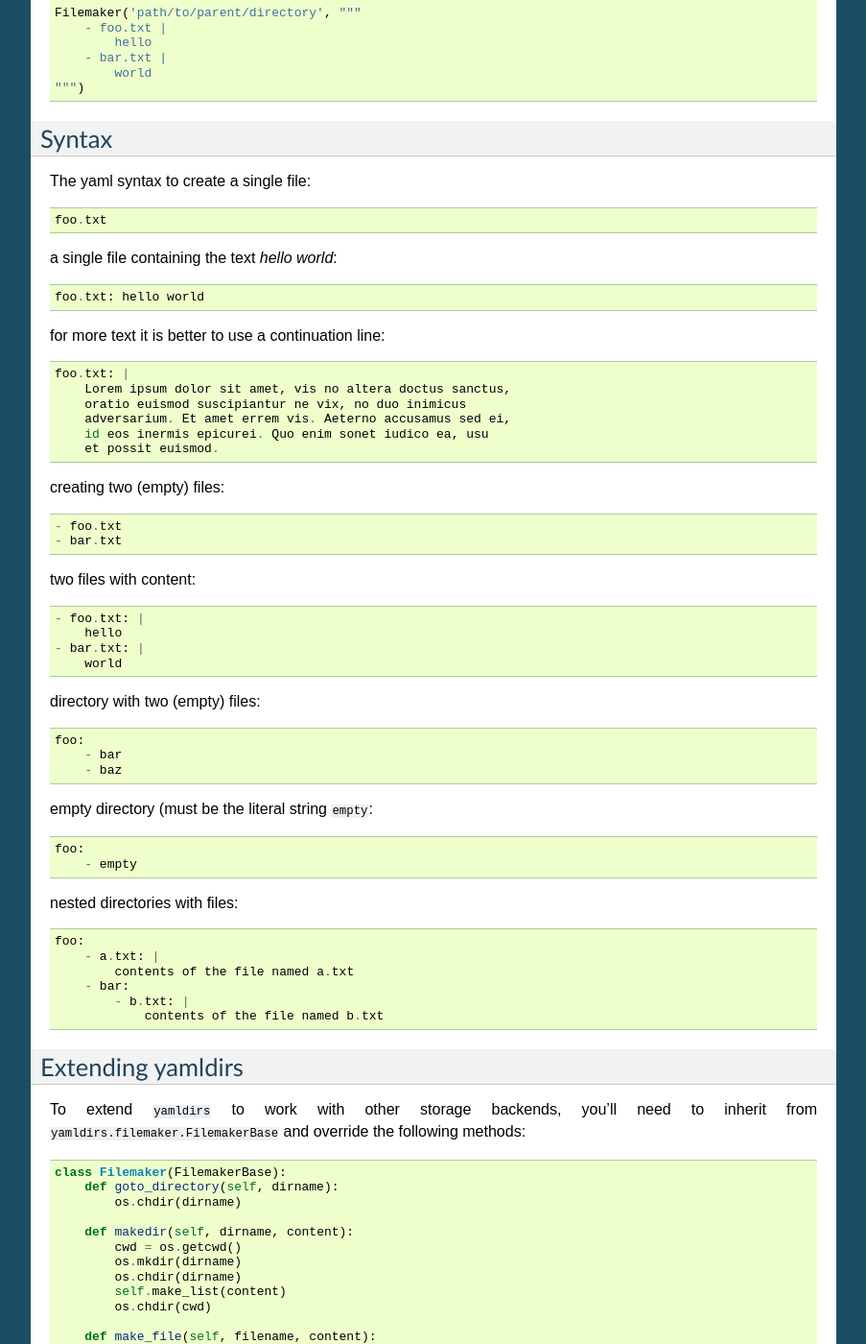
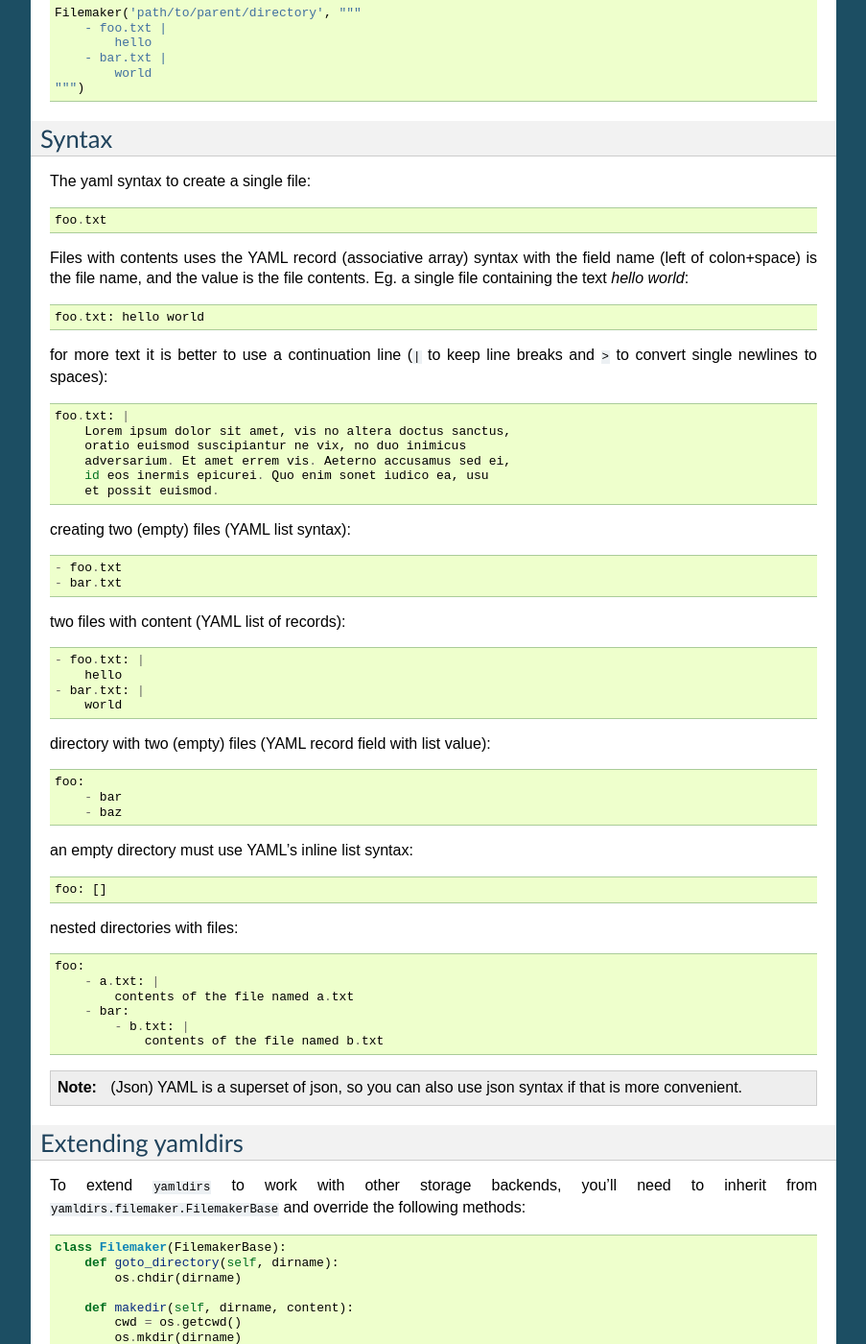
Before and after one commit to datakortet/yamldirs, a Sphinx documentation site: the page built from docs/index.rst, in a window 1280 px wide and 1400 px high, scrolled down 859 px. Shown: the whole window at 96% size, without its empty margins (198-1101 px from the left). Built offline with Sphinx 7.4.7, drawn with Linux system fonts in a browser that asks for light colours; some of the changed text lies outside the part shown.

Commit message:
Update documentaton of empty directories.  Deprecate old specification syntax for empty directories.

```diff
--- a/README.rst
+++ b/README.rst
@@ -39,7 +39,7 @@ The most common usage scenario for testing will typically look like this::
         with create_files(files) as workdir:
             # workdir is now created inside the os's temp folder, containing
             # 4 files, of which two are empty and two contain import
-            # statements.
+            # statements. Current directory is workdir.
 
         # `workdir` is automatically removed after the with statement.
 
@@ -69,12 +69,14 @@ The yaml syntax to create a single file::
 
     foo.txt
 
-
-a single file containing the text `hello world`::
+Files with contents uses the YAML record (associative array) syntax with the
+field name (left of colon+space) is the file name, and the value is the file
+contents. Eg. a single file containing the text `hello world`::
 
     foo.txt: hello world
 
-for more text it is better to use a continuation line::
+for more text it is better to use a continuation line (``|`` to keep line
+breaks and ``>`` to convert single newlines to spaces)::
 
     foo.txt: |
         Lorem ipsum dolor sit amet, vis no altera doctus sanctus,
@@ -83,13 +85,13 @@ for more text it is better to use a continuation line::
         id eos inermis epicurei. Quo enim sonet iudico ea, usu
         et possit euismod.
 
-creating two (empty) files::
+creating two (empty) files (YAML list syntax)::
 
     - foo.txt
     - bar.txt
 
 
-two files with content::
+two files with content (YAML list of records)::
 
     - foo.txt: |
         hello
@@ -97,17 +99,16 @@ two files with content::
         world
 
 
-directory with two (empty) files::
+directory with two (empty) files (YAML record field with list value)::
 
     foo:
         - bar
         - baz
 
 
-empty directory (must be the literal string ``empty``::
+an empty directory must use YAML's inline list syntax::
 
-    foo:
-        - empty
+    foo: []
 
 
 nested directories with files::
@@ -118,6 +119,11 @@ nested directories with files::
         - bar:
             - b.txt: |
                 contents of the file named b.txt
+
+
+.. note:: (Json)
+   YAML is a superset of json, so you can also use json syntax if that is more
+   convenient.
 
 
 Extending yamldirs
--- a/docs/conf.py
+++ b/docs/conf.py
@@ -48,9 +48,9 @@ copyright = u'2016 Bjorn Pettersen'
 # built documents.
 #
 # The short X.Y version.
-version = '1.0.4'
+version = '1.0.5'
 # The full version, including alpha/beta/rc tags.
-release = '1.0.4'
+release = '1.0.5'
 
 # The language for content autogenerated by Sphinx. Refer to documentation
 # for a list of supported languages.
--- a/docs/index.rst
+++ b/docs/index.rst
@@ -1,7 +1,3 @@
-.. yamldirs documentation master file, created by
-   sphinx-quickstart on Thu Feb 13 18:59:19 2014.
-   You can adapt this file completely to your liking, but it should at least
-   contain the root `toctree` directive.
 
 
 .. include:: ../README.rst
--- a/setup.py
+++ b/setup.py
@@ -18,7 +18,7 @@ import setuptools
 from distutils.core import setup, Command
 from setuptools.command.test import test as TestCommand
 
-version = '1.0.4'
+version = '1.0.5'
 
 
 class PyTest(TestCommand):
```
Also changed, not shown: 3 other files.
